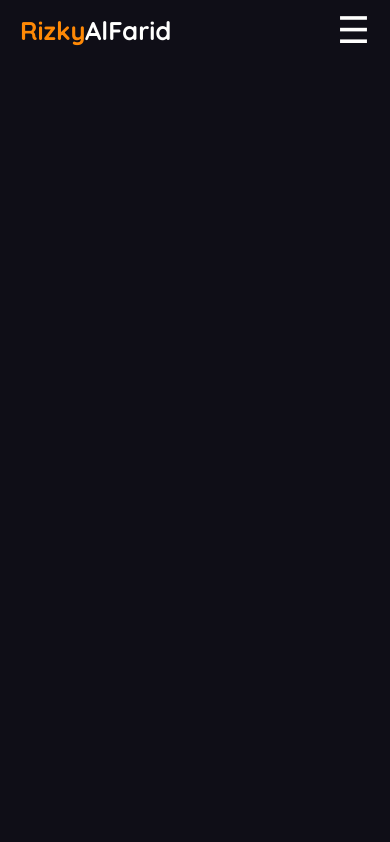
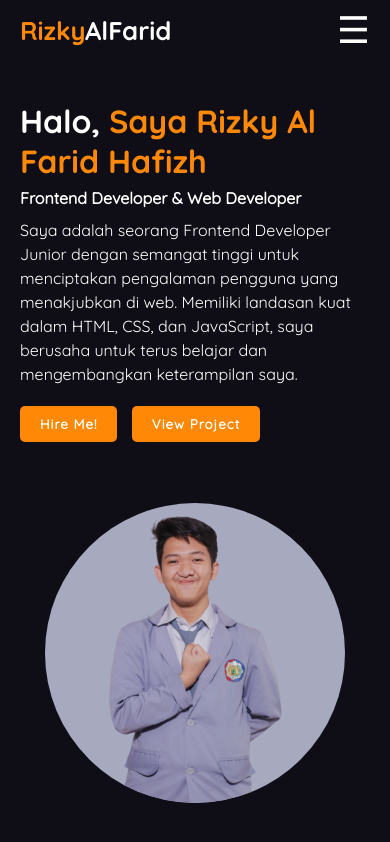
Before and after one commit to NewUserryn/rizkyalfarid.github.io, a website with bundled scripts: page index.html in a window 390 px wide. Shown: the top 842 px of the page. Built offline with nearby package versions, Linux system fonts and the light colour scheme.

Commit message:
asal asalan aja

```diff
--- a/index.html
+++ b/index.html
@@ -29,7 +29,7 @@
   </header>
 
 
-  <!-- <div class="main-profile" data-aos="fade-right">
+  <div class="main-profile" data-aos="fade-right">
     <div class="self-profile">
       <div class="name-profile">
         <h1>Halo, <span>Saya Rizky Al Farid Hafizh</span></h1>
@@ -47,7 +47,7 @@
     <div class="image-profile">
       <img src="./public/image/rizky.png" alt="ini adalah aku raja meksiko" width="300">
     </div>
-  </div> -->
+  </div>
 
   <script type="module" src="./javascript/index.js"></script>
 </body>
--- a/style/profile.css
+++ b/style/profile.css
@@ -93,7 +93,7 @@
 @media screen and (max-width: 700px) {
   .main-profile {
     flex-direction: column;
-    padding-top: 50px;
+    padding-top: 40px;
   }
 
   .self-profile {
```
